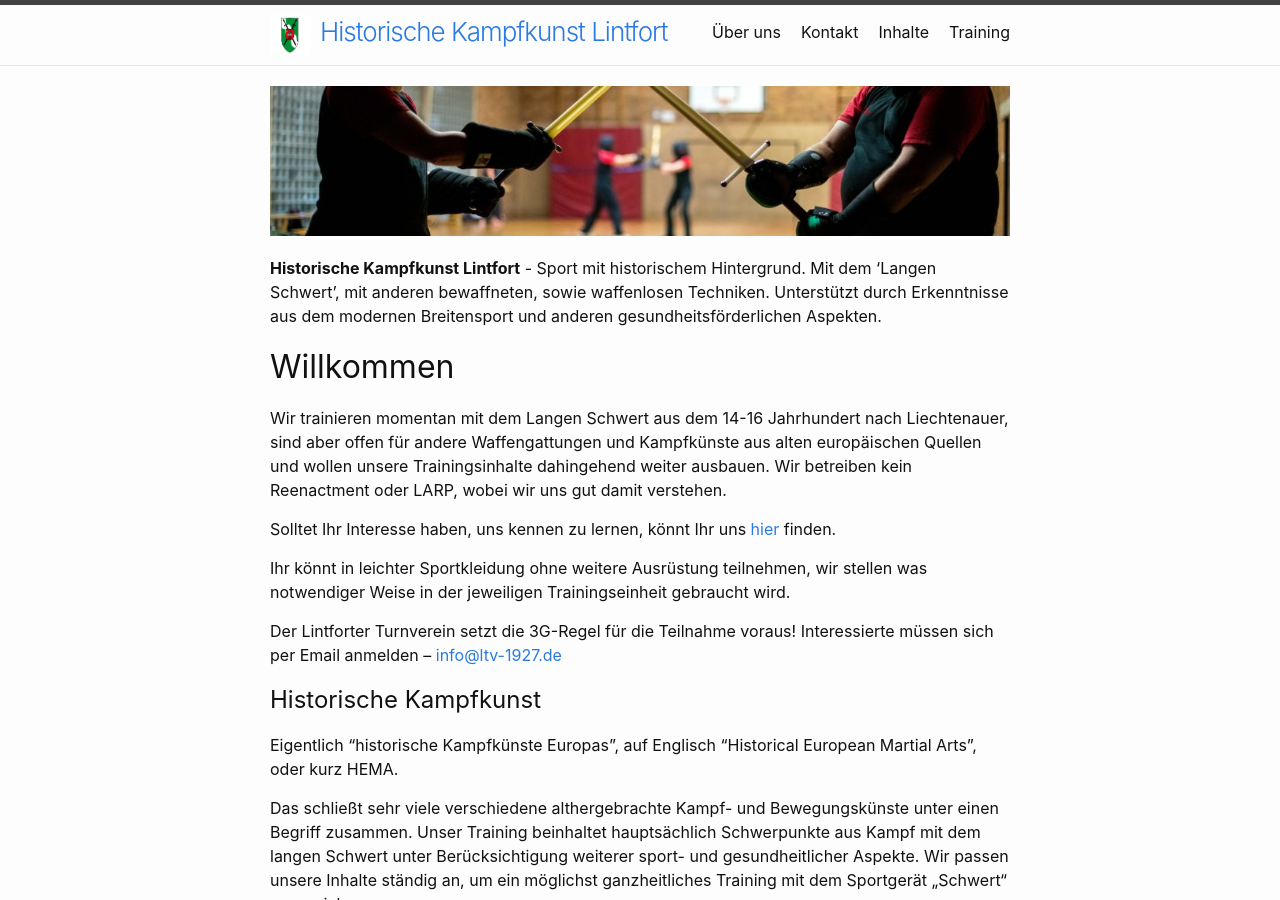
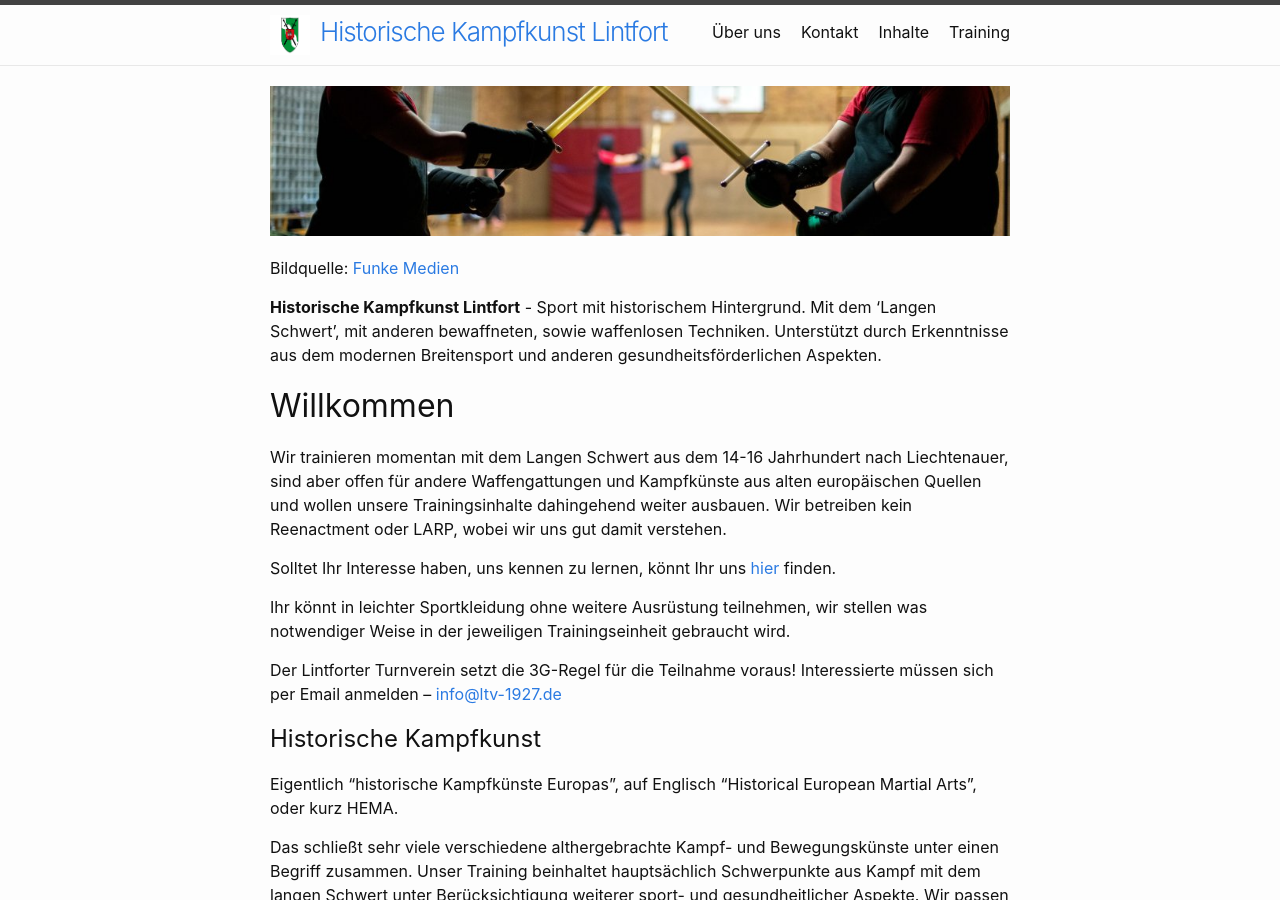
Before and after one commit to hema-ltv1927/hema-ltv1927.github.io, a Jekyll site: the page built from index.md, in a window 1280 px wide and 900 px high. Built offline with Jekyll 4.4.1, drawn with Linux system fonts in a browser that asks for light colours.

Commit message:
Update index.md

```diff
--- a/index.md
+++ b/index.md
@@ -6,6 +6,8 @@ image: /images/main-page.jpg
 date:   2022-11-15 08:46:00 +0200
 author: Peter Joost
 ---
+Bildquelle: [Funke Medien](https://www.waz.de/kultur/veranstaltungstipps/moderne-schwertkunst-der-herr-der-ringe-am-niederrhein-id230660446.html)
+
 
 **Historische Kampfkunst Lintfort** - Sport mit historischem Hintergrund.
 Mit dem 'Langen Schwert', mit anderen bewaffneten, sowie waffenlosen Techniken. Unterstützt durch Erkenntnisse aus dem modernen Breitensport und anderen gesundheitsförderlichen Aspekten.
```
